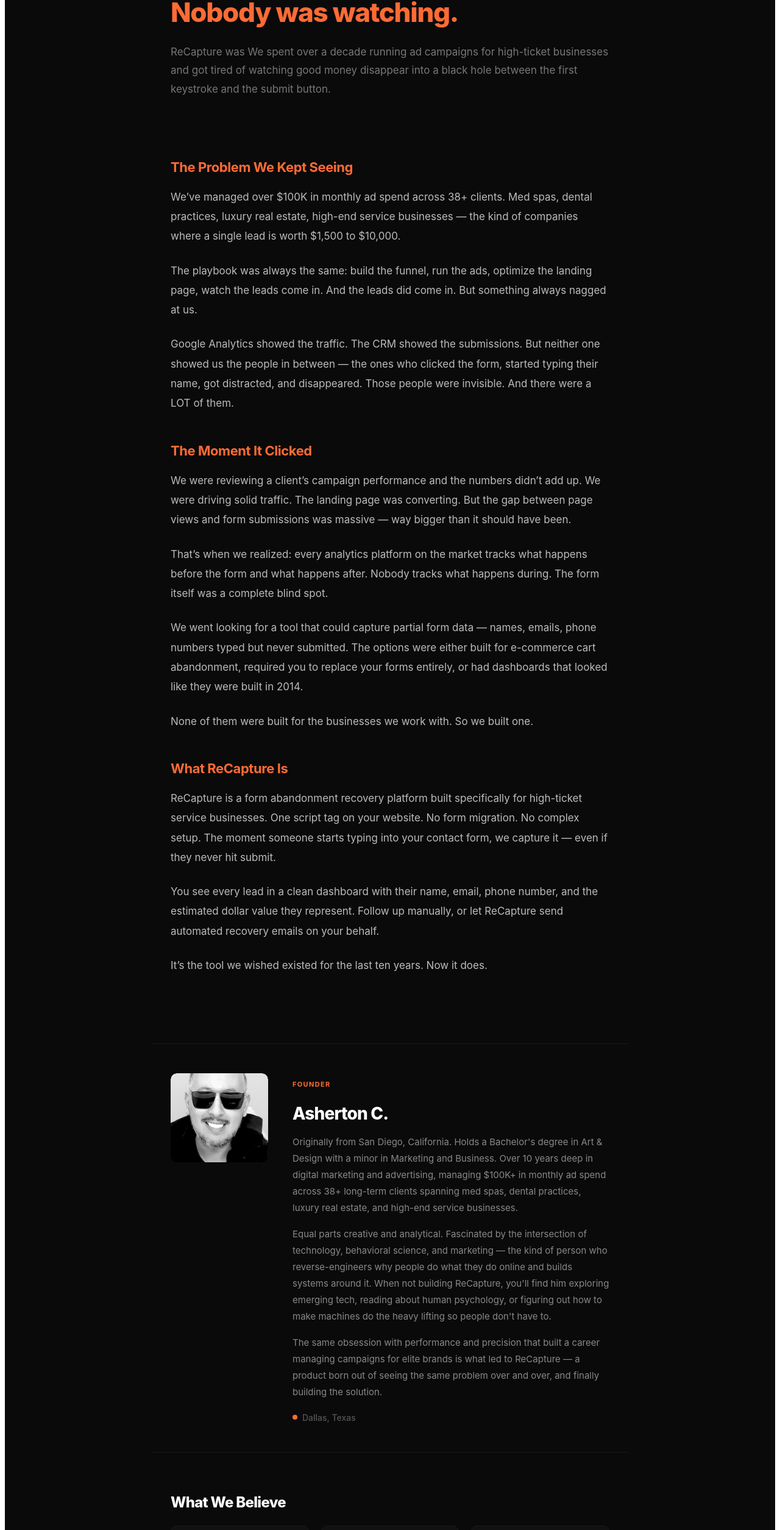
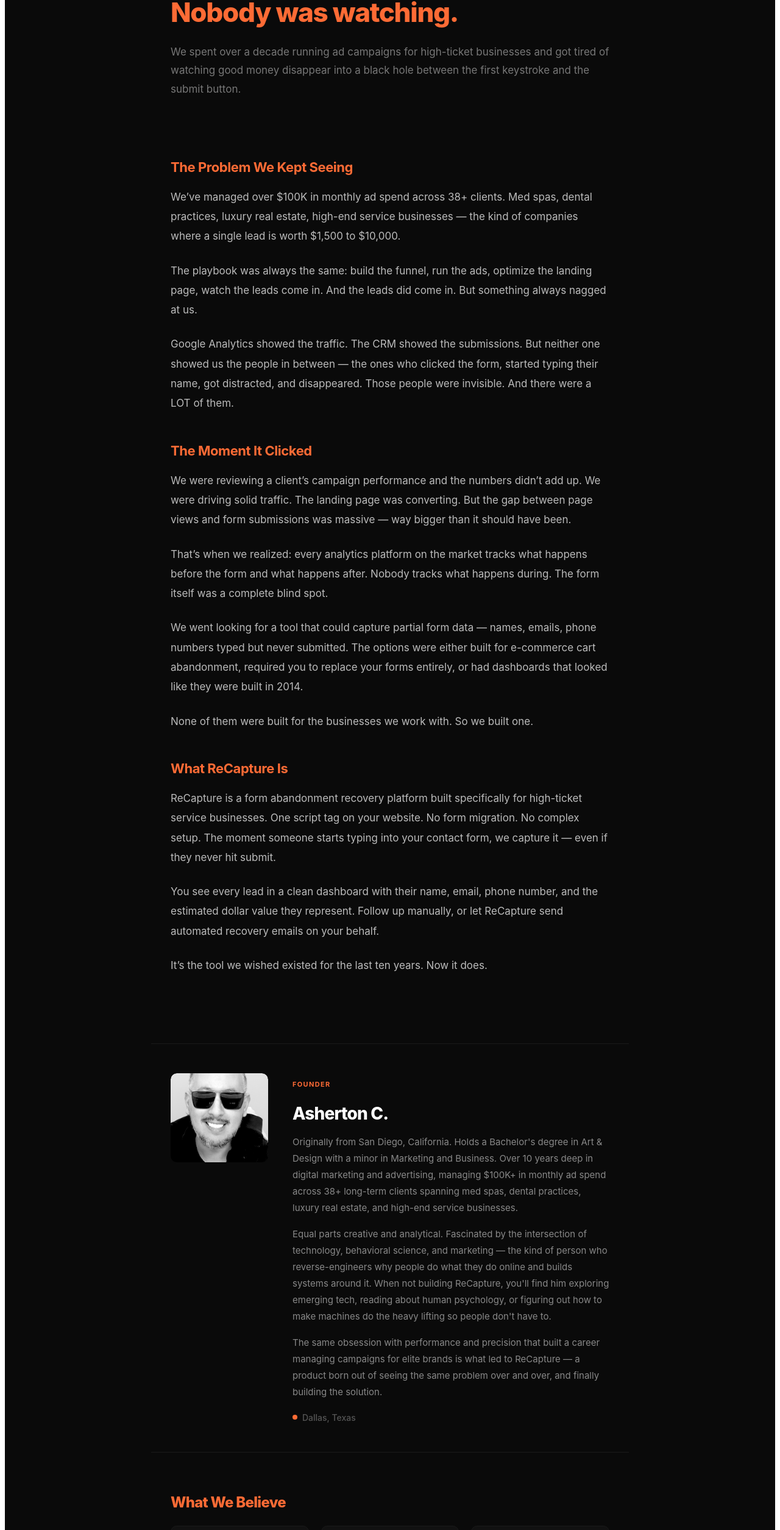
Before and after one commit to Asherton1/leadcatch-app, a Next.js app: page /about in a window 1280 px wide. Shown: the part 221-2730 px from the top of the page at 61% size. Built offline with nearby package versions, Linux system fonts and the light colour scheme.

Commit message:
Fix about page - broken text, orange headings consistent with theme

```diff
--- a/app/about/about.css
+++ b/app/about/about.css
@@ -109,6 +109,7 @@
   font-weight: 800;
   letter-spacing: -0.03em;
   margin-bottom: 1.5rem;
+  color: #ff6b35;
 }
 .about-values-grid {
   display: grid;
@@ -124,7 +125,7 @@
 .about-value h3 {
   font-size: 0.9375rem;
   font-weight: 700;
-  color: #fff;
+  color: #ff6b35;
   margin-bottom: 0.625rem;
 }
 .about-value p {
@@ -144,6 +145,7 @@
   font-weight: 800;
   letter-spacing: -0.03em;
   margin-bottom: 0.75rem;
+  color: #ff6b35;
 }
 .about-cta p {
   font-size: 1rem;
--- a/app/about/page.tsx
+++ b/app/about/page.tsx
@@ -17,7 +17,7 @@
       <div className="about-hero">
         <div className="about-hero-content">
           <h1>The leads were always there.<br /><span className="about-highlight">Nobody was watching.</span></h1>
-          <p className="about-hero-sub">ReCapture was We spent over a decade running ad campaigns for high-ticket businesses and got tired of watching good money disappear into a black hole between the first keystroke and the submit button.</p>
+          <p className="about-hero-sub">We spent over a decade running ad campaigns for high-ticket businesses and got tired of watching good money disappear into a black hole between the first keystroke and the submit button.</p>
         </div>
       </div>
 
```
